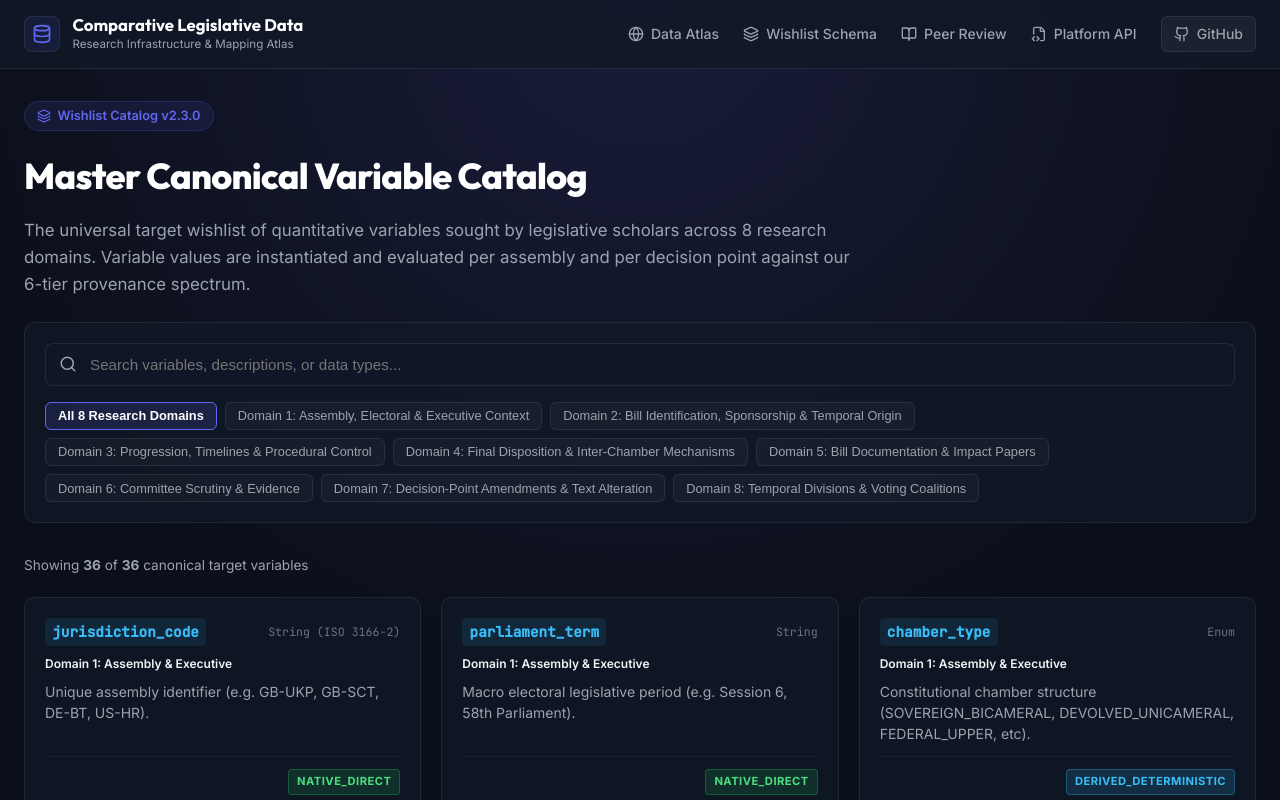
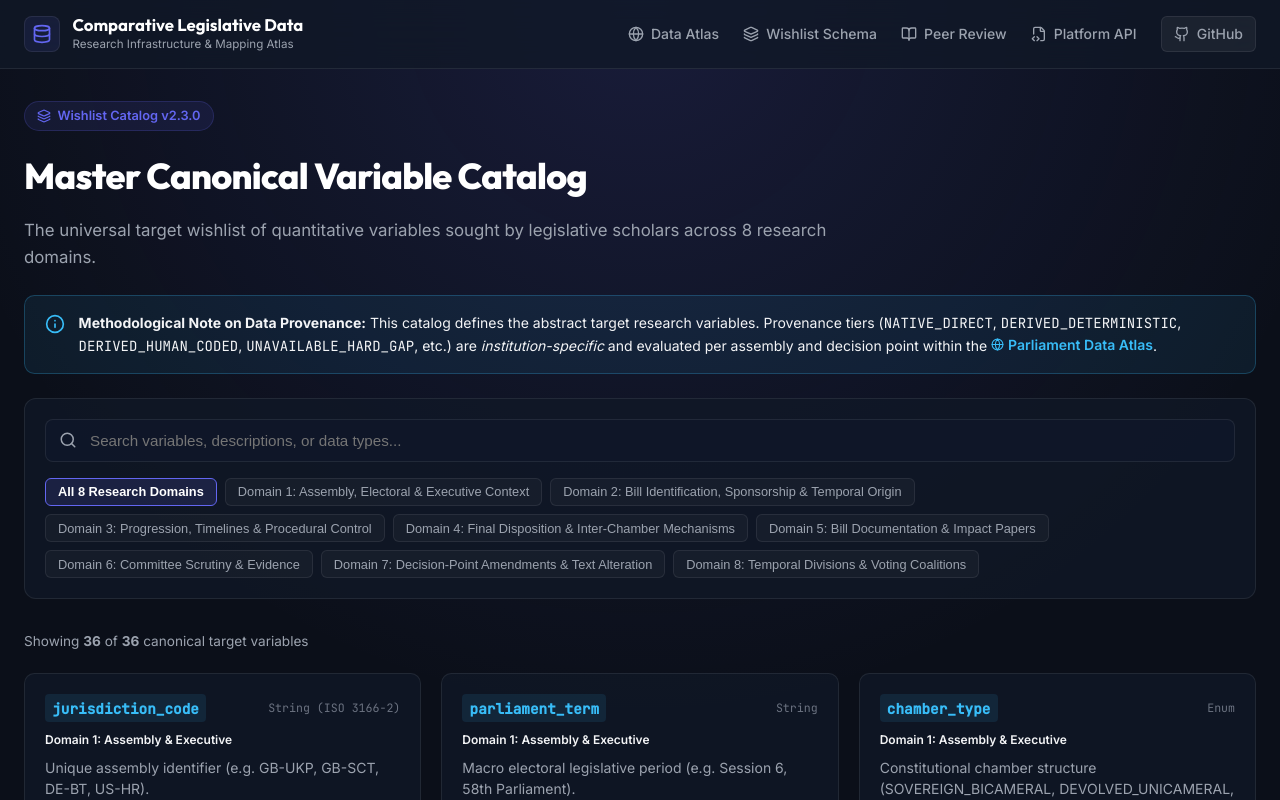
Before and after one commit to comparative-legislative-data/comparative-legislative-data, a SvelteKit app in the folder frontend/: page /schema in a window 1280 px wide. Shown: the top 800 px of the page. Built offline with nearby package versions, Linux system fonts and the light colour scheme.

Commit message:
fix(schema): remove static provenance badges from Wishlist Catalog page and add methodology notice

```diff
--- a/frontend/src/routes/schema/+page.svelte
+++ b/frontend/src/routes/schema/+page.svelte
@@ -1,5 +1,5 @@
 <script lang="ts">
-  import { Layers, Search, Filter, ShieldCheck, Database, Code, CheckCircle, Tag } from 'lucide-svelte';
+  import { Layers, Search, Globe, Tag, Info } from 'lucide-svelte';
 
   let searchQuery = $state('');
   let selectedDomain = $state('ALL');
@@ -9,7 +9,6 @@
     domain: string;
     domainCode: string;
     type: string;
-    primaryTier: string;
     description: string;
     notes?: string;
   }
@@ -28,56 +27,56 @@
 
   const variables: VariableDef[] = [
     // Domain 1
-    { name: 'jurisdiction_code', domainCode: 'D1', domain: 'Domain 1: Assembly & Executive', type: 'String (ISO 3166-2)', primaryTier: 'NATIVE_DIRECT', description: 'Unique assembly identifier (e.g. GB-UKP, GB-SCT, DE-BT, US-HR).' },
-    { name: 'parliament_term', domainCode: 'D1', domain: 'Domain 1: Assembly & Executive', type: 'String', primaryTier: 'NATIVE_DIRECT', description: 'Macro electoral legislative period (e.g. Session 6, 58th Parliament).' },
-    { name: 'chamber_type', domainCode: 'D1', domain: 'Domain 1: Assembly & Executive', type: 'Enum', primaryTier: 'DERIVED_DETERMINISTIC', description: 'Constitutional chamber structure (SOVEREIGN_BICAMERAL, DEVOLVED_UNICAMERAL, FEDERAL_UPPER, etc).' },
-    { name: 'government_type', domainCode: 'D1', domain: 'Domain 1: Assembly & Executive', type: 'Enum', primaryTier: 'LINKED_EXTERNAL_AUTHORITY', description: 'Executive arrangement typology (SINGLE_PARTY_MAJORITY, SINGLE_PARTY_MINORITY, FORMAL_COALITION, COOPERATION_AGREEMENT).', notes: 'Mapped to ParlGov database.' },
-    { name: 'parlgov_cabinet_id', domainCode: 'D1', domain: 'Domain 1: Assembly & Executive', type: 'String', primaryTier: 'LINKED_EXTERNAL_AUTHORITY', description: 'Canonical cabinet identifier linked from ParlGov.' },
+    { name: 'jurisdiction_code', domainCode: 'D1', domain: 'Domain 1: Assembly & Executive', type: 'String (ISO 3166-2)', description: 'Unique assembly identifier (e.g. GB-UKP, GB-SCT, DE-BT, US-HR).' },
+    { name: 'parliament_term', domainCode: 'D1', domain: 'Domain 1: Assembly & Executive', type: 'String', description: 'Macro electoral legislative period (e.g. Session 6, 58th Parliament).' },
+    { name: 'chamber_type', domainCode: 'D1', domain: 'Domain 1: Assembly & Executive', type: 'Enum', description: 'Constitutional chamber structure (SOVEREIGN_BICAMERAL, DEVOLVED_UNICAMERAL, FEDERAL_UPPER, etc).' },
+    { name: 'government_type', domainCode: 'D1', domain: 'Domain 1: Assembly & Executive', type: 'Enum', description: 'Executive arrangement typology (SINGLE_PARTY_MAJORITY, SINGLE_PARTY_MINORITY, FORMAL_COALITION, COOPERATION_AGREEMENT).', notes: 'Linked to ParlGov cabinet typology.' },
+    { name: 'parlgov_cabinet_id', domainCode: 'D1', domain: 'Domain 1: Assembly & Executive', type: 'String', description: 'Canonical cabinet identifier linked from ParlGov authority dataset.' },
 
     // Domain 2
-    { name: 'local_bill_id', domainCode: 'D2', domain: 'Domain 2: Sponsorship & Origin', type: 'String', primaryTier: 'NATIVE_DIRECT', description: 'Native reference code assigned by host legislature (e.g. SP Bill 13, H.R. 815).' },
-    { name: 'title_canonical', domainCode: 'D2', domain: 'Domain 2: Sponsorship & Origin', type: 'String', primaryTier: 'NATIVE_DIRECT', description: 'Standardized English short title.' },
-    { name: 'initiator_type', domainCode: 'D2', domain: 'Domain 2: Sponsorship & Origin', type: 'Enum', primaryTier: 'DERIVED_DETERMINISTIC', description: 'Globally neutral sponsor type (EXECUTIVE, INDIVIDUAL_MEMBER, GROUP_MEMBERS, COMMITTEE).' },
-    { name: 'initiator_party_governance_role', domainCode: 'D2', domain: 'Domain 2: Sponsorship & Origin', type: 'Enum', primaryTier: 'DERIVED_DETERMINISTIC', description: 'Primary sponsor alignment (GOVERNING_PARTY, OPPOSITION_PARTY, CROSS_PARTY) evaluated on introduction date.' },
-    { name: 'initiator_member_id', domainCode: 'D2', domain: 'Domain 2: Sponsorship & Origin', type: 'String (Wikidata QID)', primaryTier: 'LINKED_EXTERNAL_AUTHORITY', description: 'Disambiguated persistent identifier for primary sponsor MP/MSP.' },
+    { name: 'local_bill_id', domainCode: 'D2', domain: 'Domain 2: Sponsorship & Origin', type: 'String', description: 'Native reference code assigned by host legislature (e.g. SP Bill 13, H.R. 815).' },
+    { name: 'title_canonical', domainCode: 'D2', domain: 'Domain 2: Sponsorship & Origin', type: 'String', description: 'Standardized English short title.' },
+    { name: 'initiator_type', domainCode: 'D2', domain: 'Domain 2: Sponsorship & Origin', type: 'Enum', description: 'Globally neutral sponsor type (EXECUTIVE, INDIVIDUAL_MEMBER, GROUP_MEMBERS, COMMITTEE).' },
+    { name: 'initiator_party_governance_role', domainCode: 'D2', domain: 'Domain 2: Sponsorship & Origin', type: 'Enum', description: 'Primary sponsor alignment (GOVERNING_PARTY, OPPOSITION_PARTY, CROSS_PARTY) evaluated dynamically on introduction date.' },
+    { name: 'initiator_member_id', domainCode: 'D2', domain: 'Domain 2: Sponsorship & Origin', type: 'String (Wikidata QID)', description: 'Disambiguated persistent identifier for primary sponsor MP/MSP.' },
 
     // Domain 3
-    { name: 'date_introduced', domainCode: 'D3', domain: 'Domain 3: Progression & Control', type: 'Date (ISO 8601)', primaryTier: 'NATIVE_DIRECT', description: 'Formal introduction date of the bill.' },
-    { name: 'date_final_outcome', domainCode: 'D3', domain: 'Domain 3: Progression & Control', type: 'Date (ISO 8601)', primaryTier: 'NATIVE_DIRECT', description: 'Date of final passage, defeat, or withdrawal.' },
-    { name: 'duration_calendar_days', domainCode: 'D3', domain: 'Domain 3: Progression & Control', type: 'Integer', primaryTier: 'DERIVED_DETERMINISTIC', description: 'Calendar days elapsed from introduction to final outcome.' },
-    { name: 'duration_sitting_days', domainCode: 'D3', domain: 'Domain 3: Progression & Control', type: 'Integer', primaryTier: 'DERIVED_DETERMINISTIC', description: 'Formal parliamentary sitting days elapsed.' },
-    { name: 'programme_motion_flag', domainCode: 'D3', domain: 'Domain 3: Progression & Control', type: 'Boolean', primaryTier: 'DERIVED_DETERMINISTIC', description: 'Indicates whether a formal timetabling or programme motion was imposed.' },
-    { name: 'guillotine_invoked_flag', domainCode: 'D3', domain: 'Domain 3: Progression & Control', type: 'Boolean', primaryTier: 'DERIVED_DETERMINISTIC', description: 'Indicates whether a debate closure or guillotine motion was invoked.' },
-    { name: 'emergency_procedure_flag', domainCode: 'D3', domain: 'Domain 3: Progression & Control', type: 'Boolean', primaryTier: 'NATIVE_DIRECT', description: 'Indicates whether the bill passed under fast-track or urgency procedures.' },
-    { name: 'prior_executive_consent_required_flag', domainCode: 'D3', domain: 'Domain 3: Progression & Control', type: 'Boolean', primaryTier: 'DERIVED_HUMAN_CODED', description: 'Indicates whether prior executive or Crown consent was required.' },
+    { name: 'date_introduced', domainCode: 'D3', domain: 'Domain 3: Progression & Control', type: 'Date (ISO 8601)', description: 'Formal introduction date of the bill.' },
+    { name: 'date_final_outcome', domainCode: 'D3', domain: 'Domain 3: Progression & Control', type: 'Date (ISO 8601)', description: 'Date of final passage, defeat, or withdrawal.' },
+    { name: 'duration_calendar_days', domainCode: 'D3', domain: 'Domain 3: Progression & Control', type: 'Integer', description: 'Calendar days elapsed from introduction to final outcome.' },
+    { name: 'duration_sitting_days', domainCode: 'D3', domain: 'Domain 3: Progression & Control', type: 'Integer', description: 'Formal parliamentary sitting days elapsed.' },
+    { name: 'programme_motion_flag', domainCode: 'D3', domain: 'Domain 3: Progression & Control', type: 'Boolean', description: 'Indicates whether a formal timetabling or programme motion was imposed.' },
+    { name: 'guillotine_invoked_flag', domainCode: 'D3', domain: 'Domain 3: Progression & Control', type: 'Boolean', description: 'Indicates whether a debate closure or guillotine motion was invoked.' },
+    { name: 'emergency_procedure_flag', domainCode: 'D3', domain: 'Domain 3: Progression & Control', type: 'Boolean', description: 'Indicates whether the bill passed under fast-track or urgency procedures.' },
+    { name: 'prior_executive_consent_required_flag', domainCode: 'D3', domain: 'Domain 3: Progression & Control', type: 'Boolean', description: 'Indicates whether prior executive or Crown consent was required.' },
 
     // Domain 4
-    { name: 'final_status', domainCode: 'D4', domain: 'Domain 4: Disposition & Ping-Pong', type: 'Enum', primaryTier: 'NATIVE_DIRECT', description: 'Terminal procedural status (ENACTED, DEFEATED, WITHDRAWN, LAPSED, PENDING, VETOED).' },
-    { name: 'termination_mechanism', domainCode: 'D4', domain: 'Domain 4: Disposition & Ping-Pong', type: 'Enum', primaryTier: 'DERIVED_DETERMINISTIC', description: 'Specific procedural event terminating consideration (ENACTMENT, VOTE_DEFEAT, EXECUTIVE_WITHDRAWAL).' },
-    { name: 'head_of_state_promulgation_date', domainCode: 'D4', domain: 'Domain 4: Disposition & Ping-Pong', type: 'Date (ISO 8601)', primaryTier: 'NATIVE_DIRECT', description: 'Date of Royal Assent, Presidential Signature, or Promulgation. (Alias: royal_assent_date).' },
-    { name: 'chamber_ping_pong_count', domainCode: 'D4', domain: 'Domain 4: Disposition & Ping-Pong', type: 'Integer', primaryTier: 'DERIVED_DETERMINISTIC', description: 'For bicameral systems: number of amendment exchanges between chambers.' },
+    { name: 'final_status', domainCode: 'D4', domain: 'Domain 4: Disposition & Ping-Pong', type: 'Enum', description: 'Terminal procedural status (ENACTED, DEFEATED, WITHDRAWN, LAPSED, PENDING, VETOED).' },
+    { name: 'termination_mechanism', domainCode: 'D4', domain: 'Domain 4: Disposition & Ping-Pong', type: 'Enum', description: 'Specific procedural event terminating consideration (ENACTMENT, VOTE_DEFEAT, EXECUTIVE_WITHDRAWAL).' },
+    { name: 'head_of_state_promulgation_date', domainCode: 'D4', domain: 'Domain 4: Disposition & Ping-Pong', type: 'Date (ISO 8601)', description: 'Date of Royal Assent, Presidential Signature, or Promulgation. (Alias: royal_assent_date).' },
+    { name: 'chamber_ping_pong_count', domainCode: 'D4', domain: 'Domain 4: Disposition & Ping-Pong', type: 'Integer', description: 'For bicameral systems: number of amendment exchanges between chambers.' },
 
     // Domain 5
-    { name: 'doc_as_introduced_url', domainCode: 'D5', domain: 'Domain 5: Documentation & Impact', type: 'URL', primaryTier: 'NATIVE_DIRECT', description: 'Official text of the Bill as introduced.' },
-    { name: 'doc_as_passed_url', domainCode: 'D5', domain: 'Domain 5: Documentation & Impact', type: 'URL', primaryTier: 'NATIVE_DIRECT', description: 'Official text of the Bill as enacted or passed.' },
-    { name: 'cap_topic_code', domainCode: 'D5', domain: 'Domain 5: Documentation & Impact', type: 'String', primaryTier: 'LINKED_EXTERNAL_AUTHORITY', description: 'Policy topic code mapped to Comparative Agendas Project taxonomy.' },
-    { name: 'fiscal_impact_flag', domainCode: 'D5', domain: 'Domain 5: Documentation & Impact', type: 'Boolean', primaryTier: 'DERIVED_SYNTHETIC_AI', description: 'Flag indicating binding fiscal expenditure or taxation impact.', notes: 'Carries AI Validation Lifecycle badge.' },
+    { name: 'doc_as_introduced_url', domainCode: 'D5', domain: 'Domain 5: Documentation & Impact', type: 'URL', description: 'Official text of the Bill as introduced.' },
+    { name: 'doc_as_passed_url', domainCode: 'D5', domain: 'Domain 5: Documentation & Impact', type: 'URL', description: 'Official text of the Bill as enacted or passed.' },
+    { name: 'cap_topic_code', domainCode: 'D5', domain: 'Domain 5: Documentation & Impact', type: 'String', description: 'Policy topic code mapped to Comparative Agendas Project taxonomy.' },
+    { name: 'fiscal_impact_flag', domainCode: 'D5', domain: 'Domain 5: Documentation & Impact', type: 'Boolean', description: 'Flag indicating binding fiscal expenditure or taxation impact.' },
 
     // Domain 6
-    { name: 'lead_committee_name', domainCode: 'D6', domain: 'Domain 6: Committee Scrutiny', type: 'String', primaryTier: 'NATIVE_DIRECT', description: 'Name of the primary scrutinising committee assigned.' },
-    { name: 'committee_evidence_submissions_count', domainCode: 'D6', domain: 'Domain 6: Committee Scrutiny', type: 'Integer', primaryTier: 'NATIVE_DIRECT', description: 'Total published written evidence submissions received.' },
+    { name: 'lead_committee_name', domainCode: 'D6', domain: 'Domain 6: Committee Scrutiny', type: 'String', description: 'Name of the primary scrutinising committee assigned.' },
+    { name: 'committee_evidence_submissions_count', domainCode: 'D6', domain: 'Domain 6: Committee Scrutiny', type: 'Integer', description: 'Total published written evidence submissions received.' },
 
     // Domain 7
-    { name: 'amendments_tabled_count', domainCode: 'D7', domain: 'Domain 7: Amendments & Alteration', type: 'Integer', primaryTier: 'NATIVE_DIRECT', description: 'Total count of formal amendments tabled across all stages.' },
-    { name: 'amendments_agreed_count', domainCode: 'D7', domain: 'Domain 7: Amendments & Alteration', type: 'Integer', primaryTier: 'NATIVE_DIRECT', description: 'Total count of amendments formally adopted into the bill text.' },
-    { name: 'amendments_non_executive_count', domainCode: 'D7', domain: 'Domain 7: Amendments & Alteration', type: 'Integer', primaryTier: 'DERIVED_DETERMINISTIC', description: 'Count of amendments tabled by non-executive members evaluated on tabling date.' },
-    { name: 'committee_amendments_executive_acceptance_rate', domainCode: 'D7', domain: 'Domain 7: Amendments & Alteration', type: 'Float (0-1)', primaryTier: 'DERIVED_HUMAN_CODED', description: 'Proportion of non-executive committee amendments supported by government.', notes: 'PhD Dissertation Dataset.' },
-    { name: 'bill_text_alteration_score', domainCode: 'D7', domain: 'Domain 7: Amendments & Alteration', type: 'Float (0-1)', primaryTier: 'DERIVED_SYNTHETIC_AI', description: 'Similarity metric comparing introduced vs enacted text.' },
+    { name: 'amendments_tabled_count', domainCode: 'D7', domain: 'Domain 7: Amendments & Alteration', type: 'Integer', description: 'Total count of formal amendments tabled across all stages.' },
+    { name: 'amendments_agreed_count', domainCode: 'D7', domain: 'Domain 7: Amendments & Alteration', type: 'Integer', description: 'Total count of amendments formally adopted into the bill text.' },
+    { name: 'amendments_non_executive_count', domainCode: 'D7', domain: 'Domain 7: Amendments & Alteration', type: 'Integer', description: 'Count of amendments tabled by non-executive members evaluated on tabling date.' },
+    { name: 'committee_amendments_executive_acceptance_rate', domainCode: 'D7', domain: 'Domain 7: Amendments & Alteration', type: 'Float (0-1)', description: 'Proportion of non-executive committee amendments supported by government.' },
+    { name: 'bill_text_alteration_score', domainCode: 'D7', domain: 'Domain 7: Amendments & Alteration', type: 'Float (0-1)', description: 'Similarity metric comparing introduced vs enacted text.' },
 
     // Domain 8
-    { name: 'divisions_count', domainCode: 'D8', domain: 'Domain 8: Divisions & Coalitions', type: 'Integer', primaryTier: 'NATIVE_DIRECT', description: 'Total recorded roll-call division votes held on the bill.' },
-    { name: 'effective_majority_margin_at_event_date', domainCode: 'D8', domain: 'Domain 8: Divisions & Coalitions', type: 'Integer', primaryTier: 'DERIVED_DETERMINISTIC', description: 'Mathematical floor majority margin (Governing Seats - Opposition Seats) on vote date.' },
-    { name: 'voting_coalition_type', domainCode: 'D8', domain: 'Domain 8: Divisions & Coalitions', type: 'Enum', primaryTier: 'DERIVED_DETERMINISTIC', description: 'Voting alignment classification (UNANIMOUS, GOVERNMENT_PARTY_LINE, CROSS_PARTY_MAJORITY) evaluated on vote date.' }
+    { name: 'divisions_count', domainCode: 'D8', domain: 'Domain 8: Divisions & Coalitions', type: 'Integer', description: 'Total recorded roll-call division votes held on the bill.' },
+    { name: 'effective_majority_margin_at_event_date', domainCode: 'D8', domain: 'Domain 8: Divisions & Coalitions', type: 'Integer', description: 'Mathematical floor majority margin (Governing Seats - Opposition Seats) evaluated on vote date.' },
+    { name: 'voting_coalition_type', domainCode: 'D8', domain: 'Domain 8: Divisions & Coalitions', type: 'Enum', description: 'Voting alignment classification (UNANIMOUS, GOVERNMENT_PARTY_LINE, CROSS_PARTY_MAJORITY) evaluated on vote date.' }
   ];
 
   let filteredVariables = $derived(
@@ -104,8 +103,18 @@
     <h1>Master Canonical Variable Catalog</h1>
     <p class="lead">
       The universal target wishlist of quantitative variables sought by legislative scholars across 8 research domains.
-      Variable values are instantiated and evaluated per assembly and per decision point against our 6-tier provenance spectrum.
     </p>
+
+    <!-- Provenance Architecture Clarification Banner -->
+    <div class="info-banner">
+      <div class="info-icon">
+        <Info size={20} color="#38bdf8" />
+      </div>
+      <div class="info-text">
+        <strong>Methodological Note on Data Provenance:</strong>
+        This catalog defines the abstract target research variables. Provenance tiers (<code>NATIVE_DIRECT</code>, <code>DERIVED_DETERMINISTIC</code>, <code>DERIVED_HUMAN_CODED</code>, <code>UNAVAILABLE_HARD_GAP</code>, etc.) are <em>institution-specific</em> and evaluated per assembly and decision point within the <a href="/atlas" class="info-link"><Globe size={13} /> Parliament Data Atlas</a>.
+      </div>
+    </div>
 
     <!-- Search & Filter Controls -->
     <div class="controls-card">
@@ -154,12 +163,6 @@
             <Tag size={12} /> {varDef.notes}
           </div>
         {/if}
-
-        <div class="var-footer">
-          <span class="provenance-tag tier-{varDef.primaryTier.toLowerCase()}">
-            {varDef.primaryTier}
-          </span>
-        </div>
       </div>
     {/each}
   </div>
@@ -199,6 +202,37 @@
     line-height: 1.6;
     margin-bottom: 1.5rem;
   }
+
+  .info-banner {
+    background: rgba(56, 189, 248, 0.08);
+    border: 1px solid rgba(56, 189, 248, 0.25);
+    border-radius: 0.65rem;
+    padding: 1rem 1.25rem;
+    display: flex;
+    gap: 0.85rem;
+    align-items: flex-start;
+    margin-bottom: 1.5rem;
+  }
+
+  .info-icon {
+    margin-top: 0.15rem;
+  }
+
+  .info-text {
+    font-size: 0.875rem;
+    color: var(--text-main);
+    line-height: 1.5;
+  }
+
+  .info-link {
+    color: var(--accent-cyan);
+    text-decoration: none;
+    font-weight: 600;
+    display: inline-flex;
+    align-items: center;
+    gap: 0.25rem;
+  }
+  .info-link:hover { text-decoration: underline; }
 
   .controls-card {
     background: var(--bg-glass);
@@ -284,7 +318,6 @@
     padding: 1.25rem;
     display: flex;
     flex-direction: column;
-    justify-content: space-between;
     transition: transform 0.2s ease, border-color 0.2s ease;
   }
   .var-card:hover {
@@ -328,7 +361,6 @@
     font-size: 0.875rem;
     color: var(--text-muted);
     line-height: 1.5;
-    margin-bottom: 0.75rem;
   }
 
   .var-notes {
@@ -340,30 +372,6 @@
     background: rgba(234, 179, 8, 0.1);
     padding: 0.35rem 0.5rem;
     border-radius: 0.25rem;
-    margin-bottom: 0.75rem;
+    margin-top: 0.75rem;
   }
-
-  .var-footer {
-    display: flex;
-    align-items: center;
-    justify-content: flex-end;
-    margin-top: auto;
-    padding-top: 0.75rem;
-    border-top: 1px solid rgba(255, 255, 255, 0.05);
-  }
-
-  .provenance-tag {
-    font-size: 0.7rem;
-    font-weight: 700;
-    text-transform: uppercase;
-    letter-spacing: 0.04em;
-    padding: 0.2rem 0.5rem;
-    border-radius: 0.25rem;
-  }
-
-  .tier-native_direct { background: rgba(34, 197, 94, 0.15); color: #4ade80; border: 1px solid rgba(34, 197, 94, 0.3); }
-  .tier-derived_deterministic { background: rgba(56, 189, 248, 0.15); color: #38bdf8; border: 1px solid rgba(56, 189, 248, 0.3); }
-  .tier-derived_human_coded { background: rgba(168, 85, 247, 0.15); color: #c084fc; border: 1px solid rgba(168, 85, 247, 0.3); }
-  .tier-derived_synthetic_ai { background: rgba(234, 179, 8, 0.15); color: #facc15; border: 1px solid rgba(234, 179, 8, 0.3); }
-  .tier-linked_external_authority { background: rgba(99, 102, 241, 0.15); color: #818cf8; border: 1px solid rgba(99, 102, 241, 0.3); }
 </style>
```
